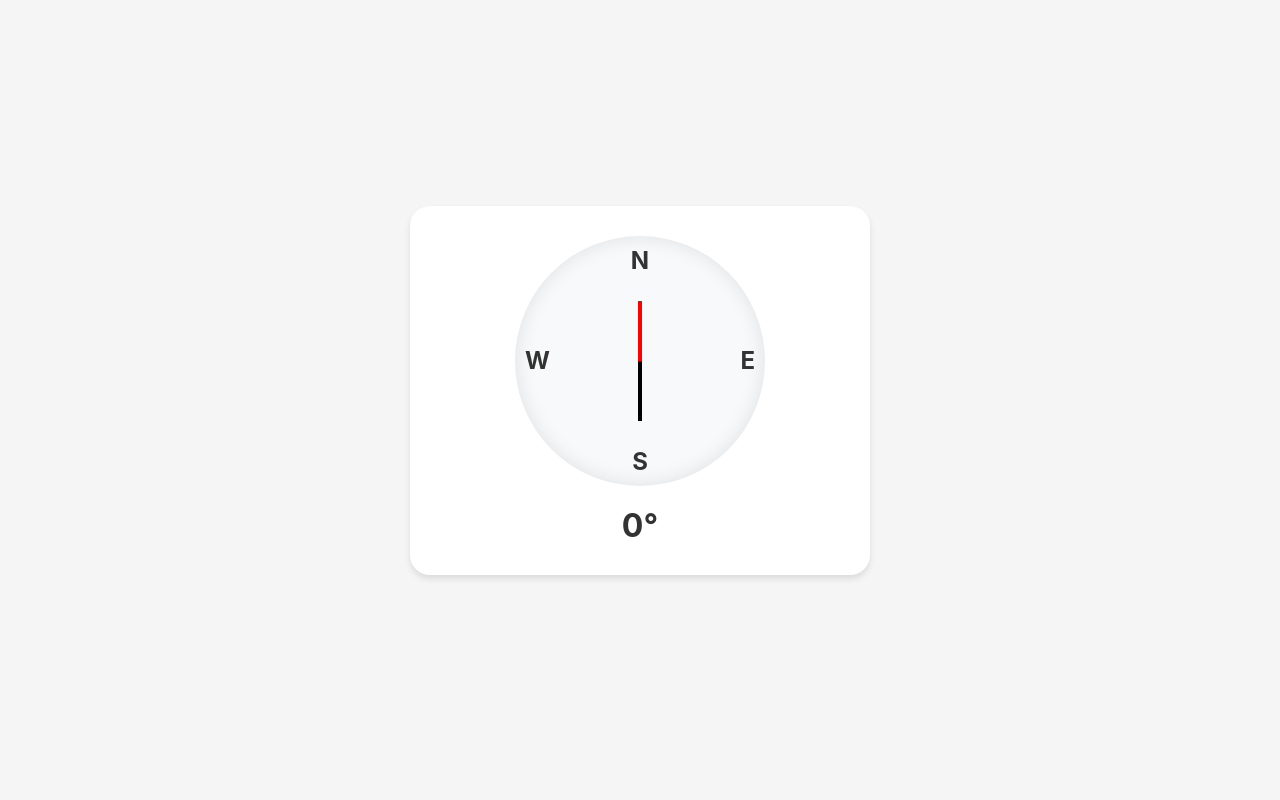
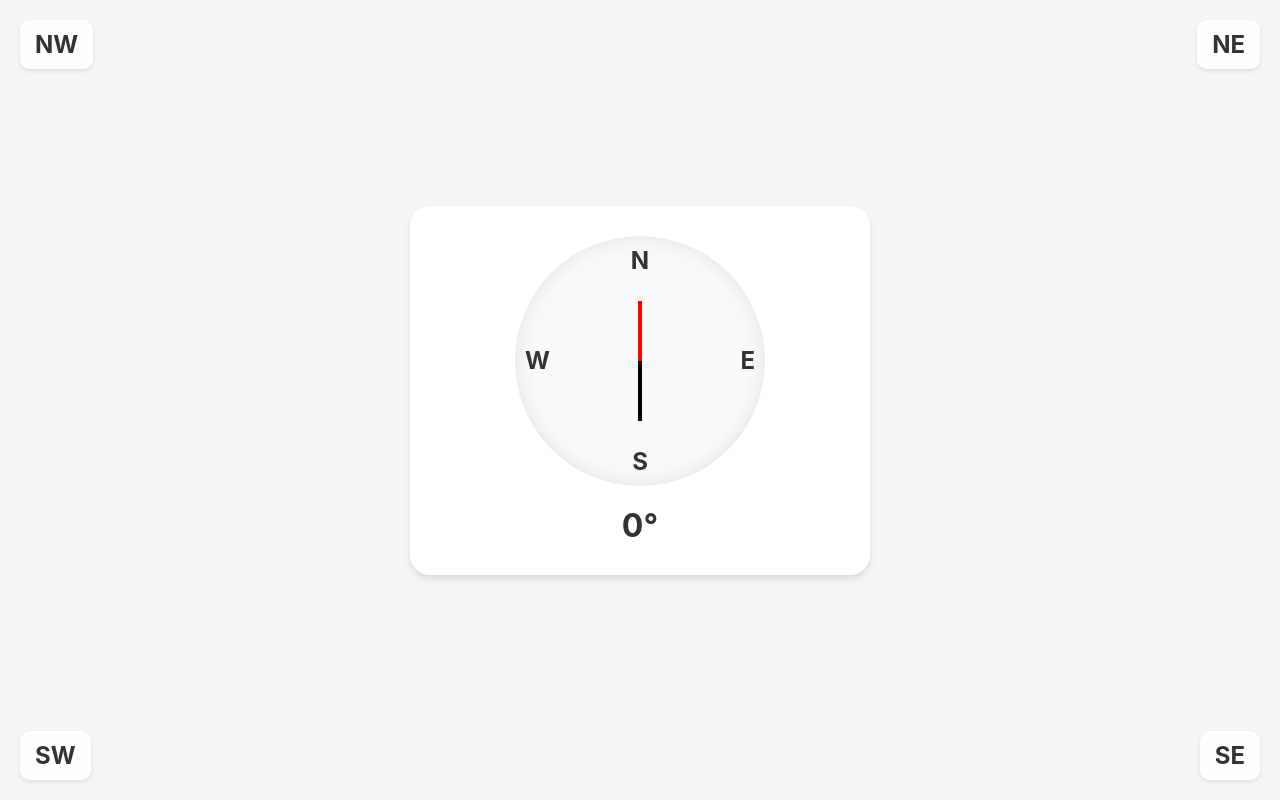
Before and after one commit to keyrjn/CompassPlayground, a plain HTML site: page index.html in a window 1280 px wide. Drawn offline with Linux system fonts and the light colour scheme.

Commit message:
Add corner direction indicators and update styles for compass functionality

```diff
--- a/app.js
+++ b/app.js
@@ -3,6 +3,12 @@ let headingDisplay = document.querySelector('.heading');
 let installPrompt = document.getElementById('installPrompt');
 let installButton = document.getElementById('installButton');
 let deferredPrompt;
+
+// Corner direction elements
+const topLeft = document.getElementById('topLeft');
+const topRight = document.getElementById('topRight');
+const bottomRight = document.getElementById('bottomRight');
+const bottomLeft = document.getElementById('bottomLeft');
 
 // Handle PWA installation
 window.addEventListener('beforeinstallprompt', (e) => {
@@ -23,6 +29,28 @@ installButton.addEventListener('click', async () => {
     }
 });
 
+// Function to get direction from heading
+function getDirection(heading) {
+    const directions = ['N', 'NE', 'E', 'SE', 'S', 'SW', 'W', 'NW'];
+    const index = Math.round(heading / 45) % 8;
+    return directions[index];
+}
+
+// Function to update corner directions
+function updateCornerDirections(heading) {
+    // Calculate the directions for each corner (45 degrees offset)
+    const topLeftHeading = (heading - 45 + 360) % 360;
+    const topRightHeading = (heading + 45) % 360;
+    const bottomRightHeading = (heading + 135) % 360;
+    const bottomLeftHeading = (heading + 225) % 360;
+
+    // Update the corner indicators
+    topLeft.textContent = getDirection(topLeftHeading);
+    topRight.textContent = getDirection(topRightHeading);
+    bottomRight.textContent = getDirection(bottomRightHeading);
+    bottomLeft.textContent = getDirection(bottomLeftHeading);
+}
+
 // Check if device has compass support
 if (window.DeviceOrientationEvent) {
     window.addEventListener('deviceorientation', (event) => {
@@ -34,6 +62,9 @@ if (window.DeviceOrientationEvent) {
 
         // Update the heading display
         headingDisplay.textContent = `${Math.round(heading)}°`;
+
+        // Update corner directions
+        updateCornerDirections(heading);
     });
 } else {
     headingDisplay.textContent = 'Compass not supported';
--- a/index.html
+++ b/index.html
@@ -11,6 +11,12 @@
 </head>
 <body>
     <div class="container">
+        <div class="corner-indicators">
+            <div class="corner top-left" id="topLeft">NW</div>
+            <div class="corner top-right" id="topRight">NE</div>
+            <div class="corner bottom-right" id="bottomRight">SE</div>
+            <div class="corner bottom-left" id="bottomLeft">SW</div>
+        </div>
         <div class="compass-container">
             <div class="compass">
                 <div class="compass-rose">
--- a/styles.css
+++ b/styles.css
@@ -18,6 +18,7 @@ body {
     max-width: 500px;
     padding: 20px;
     text-align: center;
+    position: relative;
 }
 
 .compass-container {
@@ -106,3 +107,43 @@ body {
 #installButton:hover {
     background: #f0f0f0;
 }
+
+.corner-indicators {
+    position: fixed;
+    top: 0;
+    left: 0;
+    width: 100%;
+    height: 100%;
+    pointer-events: none;
+}
+
+.corner {
+    position: fixed;
+    font-size: 24px;
+    font-weight: bold;
+    color: #333;
+    background: rgba(255, 255, 255, 0.9);
+    padding: 10px 15px;
+    border-radius: 10px;
+    box-shadow: 0 2px 4px rgba(0, 0, 0, 0.1);
+}
+
+.top-left {
+    top: 20px;
+    left: 20px;
+}
+
+.top-right {
+    top: 20px;
+    right: 20px;
+}
+
+.bottom-right {
+    bottom: 20px;
+    right: 20px;
+}
+
+.bottom-left {
+    bottom: 20px;
+    left: 20px;
+}
```
